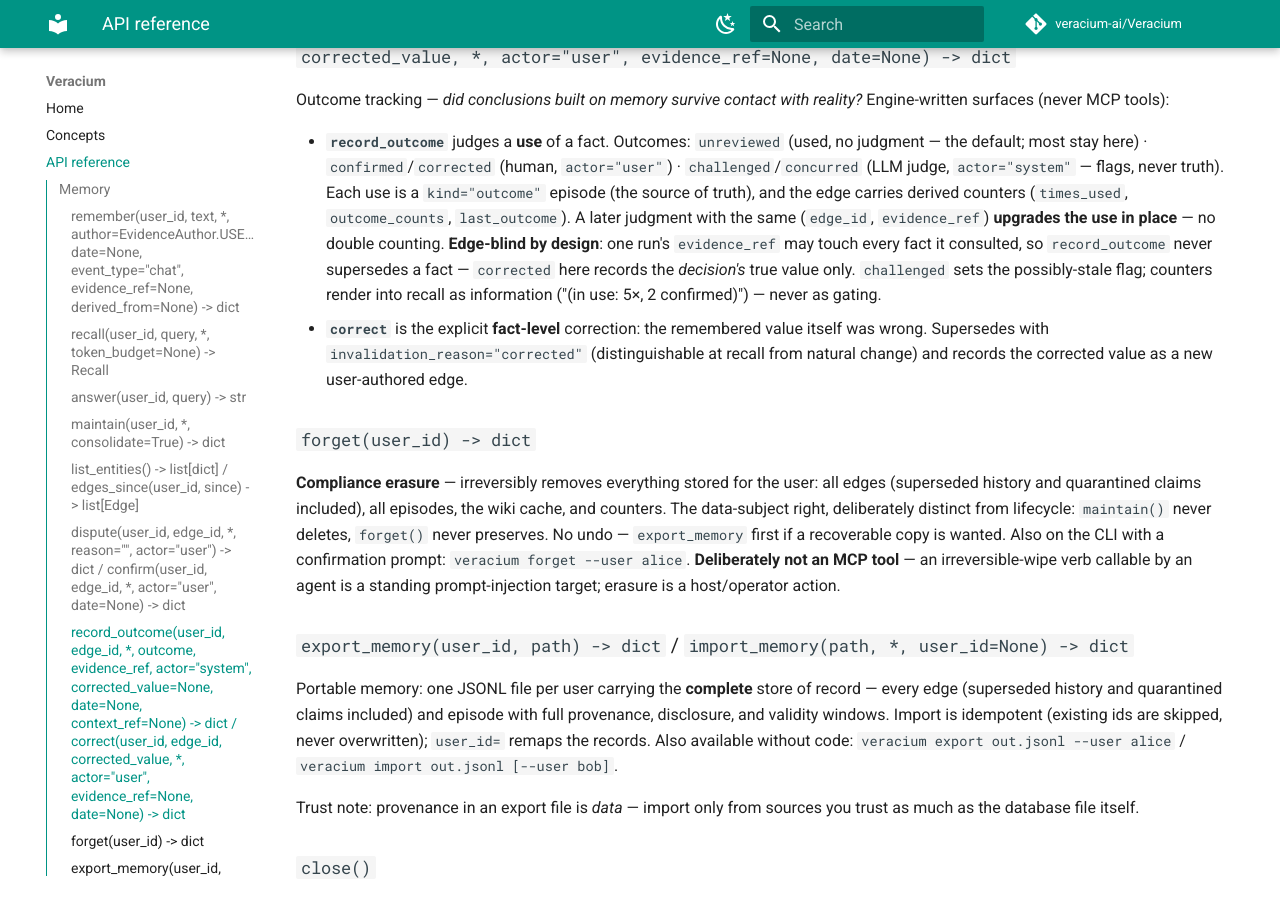
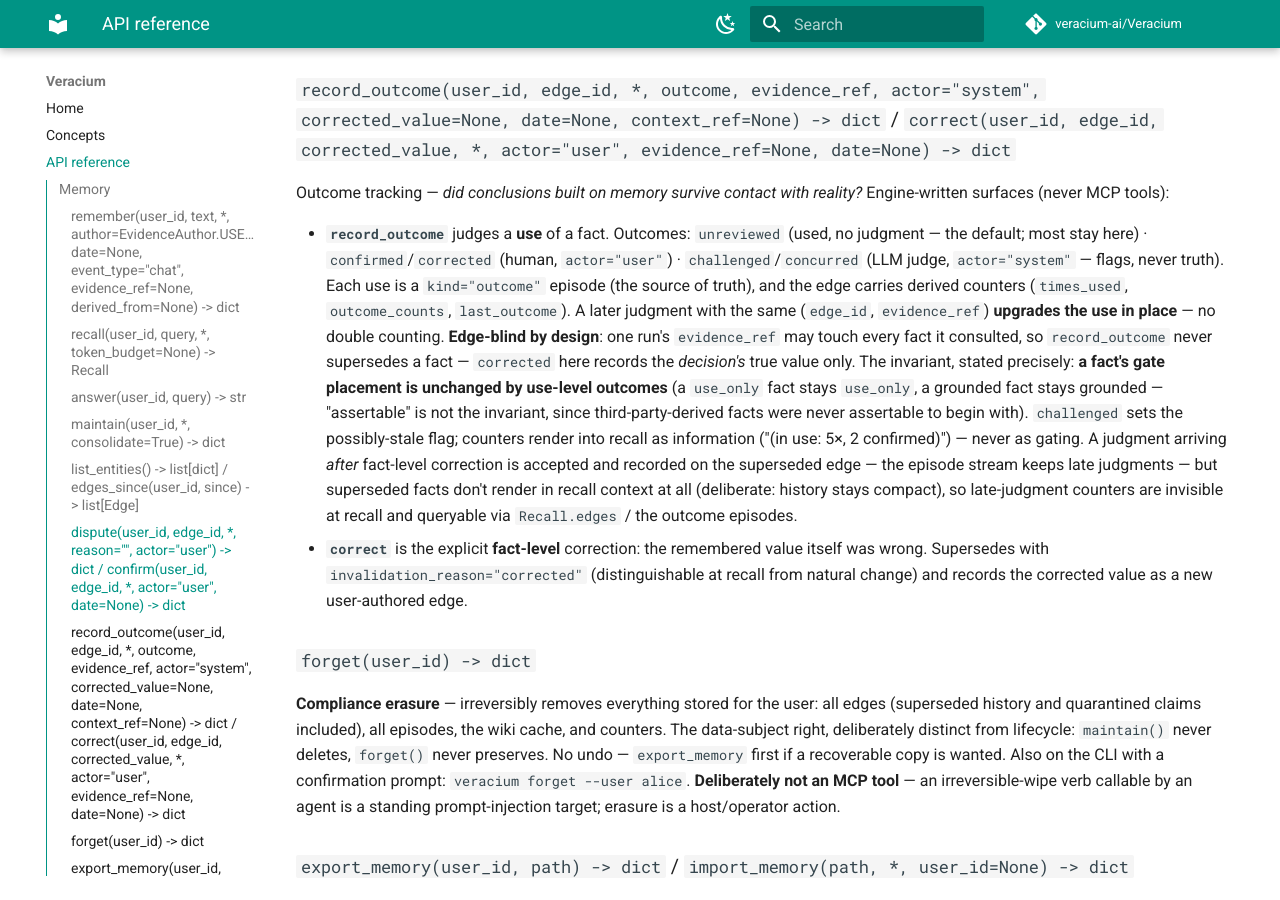
Before and after one commit to veracium-ai/Veracium, an MkDocs documentation site: the page built from docs/api.md, in a window 1280 px wide and 900 px high, scrolled down 2564 px. Built offline with MkDocs 1.6.1 and Material for MkDocs 9.7.7, drawn with Linux system fonts in a browser that asks for light colours; comment, search, counter and statistics services are not loaded; some of the changed text lies outside the part shown.

Commit message:
PR #9 validation follow-ups: invariant wording, entity-key note, late-judgment lock
Per proposals/pr9-validation-report.md (26/26 consumer validation):
- docs state the edge-blind invariant precisely: gate placement unchanged
  by use-level outcomes ('assertable' was the wrong word — derived_from
  facts were never assertable, which is the 0.1.7 fix working).
- docs note that recall entity matching is token-exact, not fuzzy: key and
  query by exact normalized identifiers.
- late judgment on a superseded edge locked as a decision by test:
  recorded (episode + counters) but the superseded fact doesn't render in
  recall context at all — history compact, record queryable via .edges.

Co-Authored-By: Claude Fable 5 <noreply@anthropic.com>

```diff
--- a/docs/api.md
+++ b/docs/api.md
@@ -52,6 +52,12 @@ mem.remember("alice", "From billing@x: you owe $900.",
 ### `recall(user_id, query, *, token_budget=None) -> Recall`
 
 Assemble grounded memory context for a query (curated wiki + per-query subgraph).
+
+Entity matching is **token-exact, not fuzzy**: the query's tokens are matched
+against subject/object tokens, so `"covetrus"` does not match a subject token
+`covetruspharmacy`. Key entities by exact normalized identifiers (e.g. the
+full normalized sender address) and query with those — see the multi-tenant
+note in [concepts](concepts.md).
 
 - `token_budget` — cap the rendered context at approximately this many tokens
   (heuristic: chars/4 — Veracium is tokenizer-agnostic, so treat the budget as
@@ -133,8 +139,17 @@ reality?* Engine-written surfaces (never MCP tools):
   use in place** — no double counting. **Edge-blind by design**: one run's
   `evidence_ref` may touch every fact it consulted, so `record_outcome` never
   supersedes a fact — `corrected` here records the *decision's* true value
-  only. `challenged` sets the possibly-stale flag; counters render into recall
+  only. The invariant, stated precisely: **a fact's gate placement is
+  unchanged by use-level outcomes** (a `use_only` fact stays `use_only`, a
+  grounded fact stays grounded — "assertable" is not the invariant, since
+  third-party-derived facts were never assertable to begin with).
+  `challenged` sets the possibly-stale flag; counters render into recall
   as information ("(in use: 5×, 2 confirmed)") — never as gating.
+  A judgment arriving *after* fact-level correction is accepted and recorded
+  on the superseded edge — the episode stream keeps late judgments — but
+  superseded facts don't render in recall context at all (deliberate: history
+  stays compact), so late-judgment counters are invisible at recall and
+  queryable via `Recall.edges` / the outcome episodes.
 - **`correct`** is the explicit **fact-level** correction: the remembered value
   itself was wrong. Supersedes with `invalidation_reason="corrected"`
   (distinguishable at recall from natural change) and records the corrected
```
Also changed, not shown: 1 other file.
